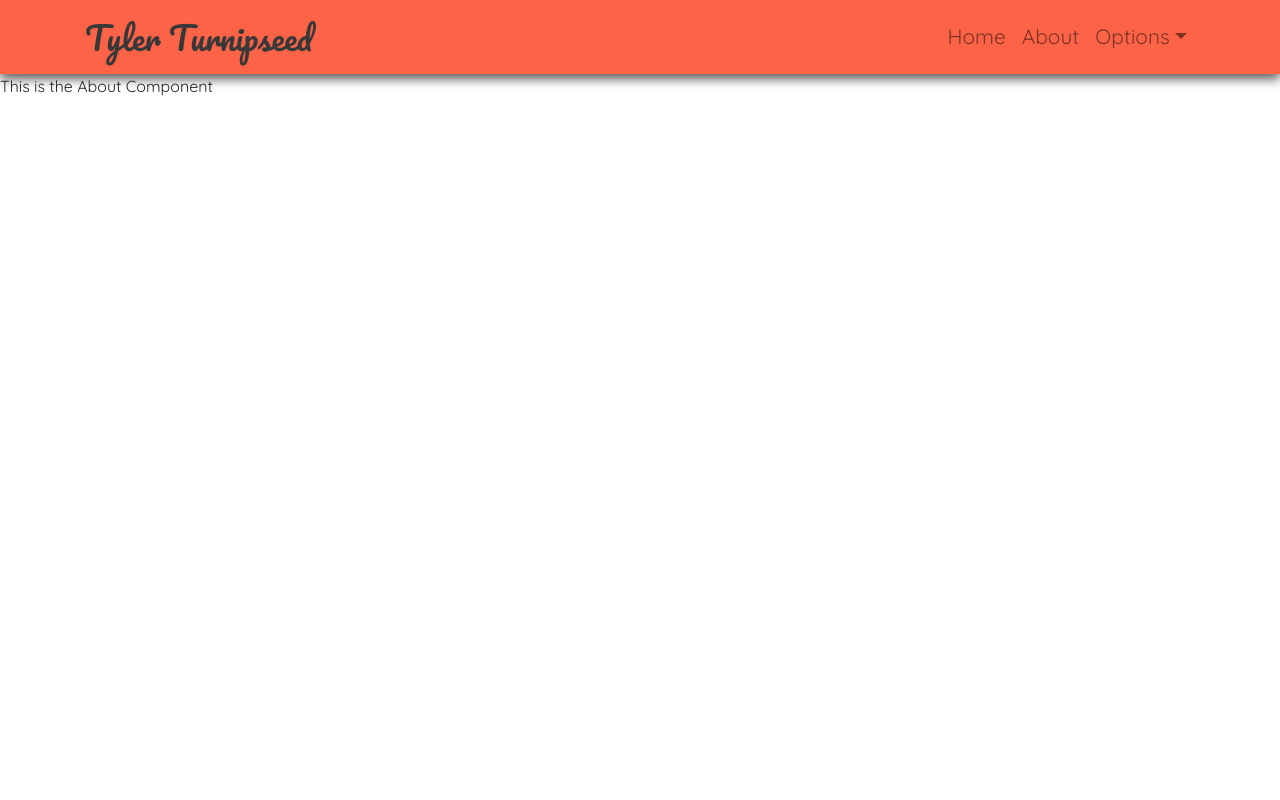
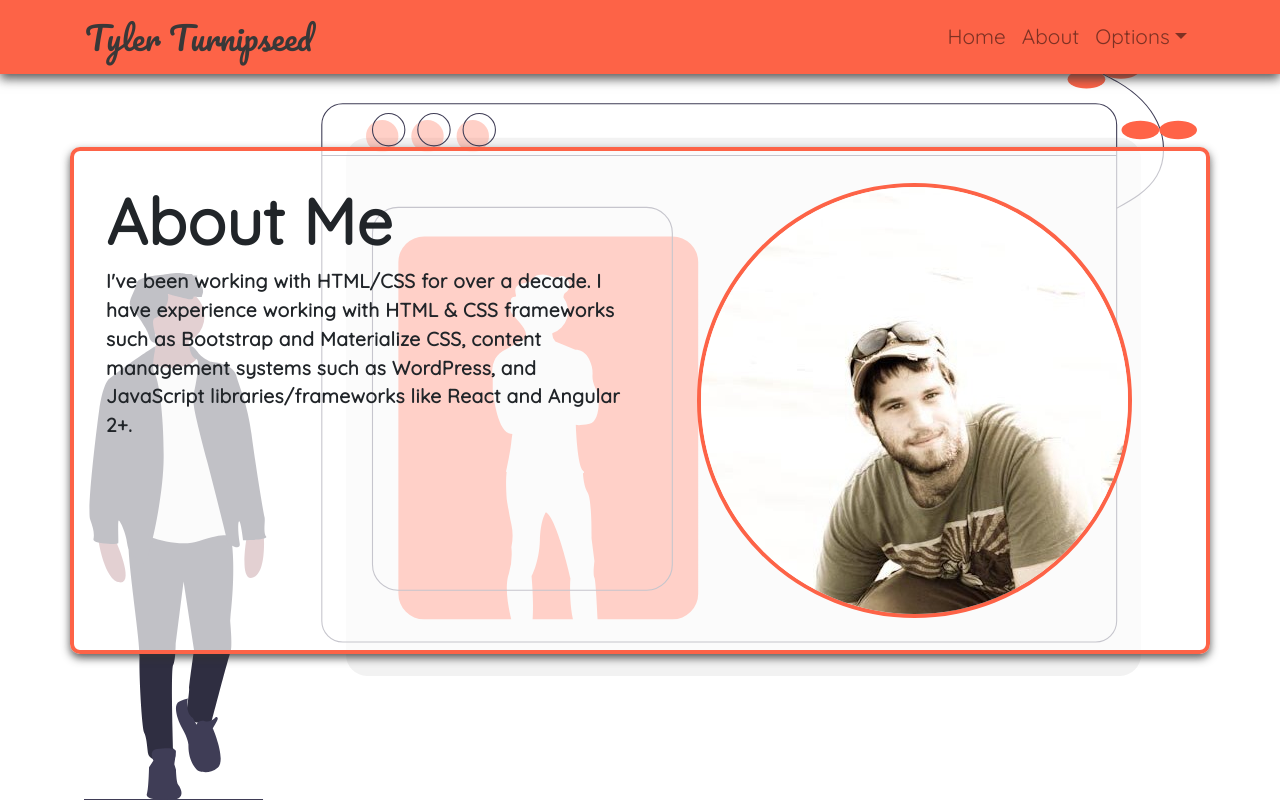
Before and after one commit to techturnip/react-portfolio, a React (Create React App) app: page /about in a window 1280 px wide. Built offline with nearby package versions, Linux system fonts and the light colour scheme.

Commit message:
imported _About.scss into App.scss, built out the About component, added me.jpg and about.svg, changed the homeSvg to display as background using inline styling, extracted the navigation style adjustments from Home and About components into a nav-adjust() sass mixin, refactored _Home.scss

```diff
--- a/src/App.scss
+++ b/src/App.scss
@@ -6,3 +6,4 @@
 // Components
 @import './components/Navigation/Navigation';
 @import './components/Home/Home';
+@import './components/About/About';
--- a/src/components/About/About.js
+++ b/src/components/About/About.js
@@ -1,7 +1,41 @@
 import React, { Component } from "react";
+import { Container, Row, Col } from "reactstrap";
+import aboutSvg from "./about.svg";
+import me from "./me.jpg";
+
+const bgStyle = {
+  backgroundImage: "url(" + aboutSvg + ")"
+};
 
 export default class About extends Component {
   render() {
-    return <div>This is the About Component</div>;
+    return (
+      <section style={bgStyle} className="about">
+        <Container>
+          <Row>
+            <Col />
+          </Row>
+          <Row>
+            <Col className="about-content-wrapper white-trans-box">
+              <Row>
+                <Col>
+                  <h2 className="about-title">About Me</h2>
+                  <p>
+                    I've been working with HTML/CSS for over a decade. I have
+                    experience working with HTML &amp; CSS frameworks such as
+                    Bootstrap and Materialize CSS, content management systems
+                    such as WordPress, and JavaScript libraries/frameworks like
+                    React and Angular 2+.
+                  </p>
+                </Col>
+                <Col className="d-flex justify-content-center align-items-center">
+                  <img className="about-img img-fluid img-circle" src={me} />
+                </Col>
+              </Row>
+            </Col>
+          </Row>
+        </Container>
+      </section>
+    );
   }
 }
--- /dev/null
+++ b/src/components/About/_About.scss
@@ -0,0 +1,29 @@
+.about {
+  @include nav-adjust;
+  @include flex-align(center, center);
+  background-position: bottom;
+  background-repeat: no-repeat;
+  background-size: contain;
+
+  .about-title {
+    @include resp-text(3.5rem, 3rem, 2rem);
+    font-size: 4rem;
+    font-weight: 600;
+  }
+
+  .about-content-wrapper {
+    font-size: 1.2rem;
+    padding: 2rem;
+    font-weight: 600;
+    letter-spacing: .025rem;
+
+    p {
+      padding: 0;
+      margin: 0;
+    }
+  }
+
+  .about-img {
+    border: solid 4px $color-primary-0;
+  }
+}
--- a/src/components/Home/Home.js
+++ b/src/components/Home/Home.js
@@ -1,6 +1,10 @@
 import React, { Component } from "react";
 import { Container, Row, Col } from "reactstrap";
 import homeSvg from "./home-bg.svg";
+
+const bgStyle = {
+  backgroundImage: "url(" + homeSvg + ")"
+};
 
 export default class Header extends Component {
   constructor(props) {
@@ -9,16 +13,13 @@ export default class Header extends Component {
 
   render() {
     return (
-      <header className="home text-dark">
+      <header style={bgStyle} className="home text-dark">
         <Container className="wrapper" fluid="true">
-          <div className="title-wrapper">
+          <div className="title-wrapper white-trans-box">
             <h1 className="title">Tyler Turnipseed</h1>
             <p className="subtitle">Web Developer</p>
           </div>
         </Container>
-        <div className="background">
-          <img src={homeSvg} />
-        </div>
       </header>
     );
   }
--- a/src/components/Home/_Home.scss
+++ b/src/components/Home/_Home.scss
@@ -1,9 +1,8 @@
 .home {
-  margin-top: -8vh;
-  position: relative;
-  width: 100%;
-  height: 100vh;
-  overflow: hidden;
+  @include nav-adjust;
+  background-position: bottom;
+  background-repeat: no-repeat;
+  background-size: contain;
 
   .wrapper {
     @include flex-align(center, center);
@@ -11,15 +10,14 @@
   }
 
   .title-wrapper {
-    @include flex-align(center, center, $wrap: wrap);
     color: $title-color;
+    padding: 2rem;
   }
 
   .title {
     @include resp-text(4rem, 3.5rem, 2.5rem);
     font-family: $title-font;
     font-size: 5rem;
-    width: 100%;
     text-align: center;
   }
 
@@ -27,22 +25,11 @@
     @include resp-text(3.5rem, 2.5rem, 1.5rem);
     font-size: 3.5rem;
     margin: 0;
-    width: 100%;
     text-align: center;
   }
 
-  .title,
-  .subtitle {
-    text-shadow: 0 4px 4px $shadow;
-  }
-
-  .background {
-    position: absolute;
-    // top: 50%;
-    bottom: 0;
-    left: 50%;
-    // margin-top: -377.61px;
-    margin-left: -538px;
-    z-index: -1;
-  }
+  // .title,
+  // .subtitle {
+  //   // text-shadow: 0 4px 4px $shadow;
+  // }
 }
--- a/src/scss/_base.scss
+++ b/src/scss/_base.scss
@@ -1,3 +1,16 @@
 body {
   font-family: $primary-font;
 }
+
+// White Trans Content Box
+.white-trans-box {
+  background: $white-trans;
+  box-shadow: 0 4px 8px $shadow;
+  border: solid 4px $color-primary-0;
+  border-radius: 10px;
+}
+
+// Circle images
+.img-circle {
+  border-radius: 100%;
+}
--- a/src/scss/_mixins.scss
+++ b/src/scss/_mixins.scss
@@ -5,13 +5,6 @@
   align-items: $align;
   flex-direction: $dir;
   flex-wrap: $wrap;
-}
-
-@mixin background($img, $size: 300px, $attach: fixed) {
-  background: $img;
-  background-attachment: $attach;
-  background-size: auto $size;
-
 }
 
 @mixin box-shadow($size: 5px, $blur: 10px) {
@@ -31,3 +24,10 @@
     font-size: $sm-font;
   }
 }
+
+@mixin nav-adjust() {
+  height: 100vh;
+  margin-top: -$nav-height;
+  overflow: hidden;
+  width: 100%;
+}
--- a/src/scss/_variables.scss
+++ b/src/scss/_variables.scss
@@ -35,6 +35,7 @@ $raisin-black: rgb(31, 36, 39);
 $raisin-black-trans: rgba(34, 34, 34, .8);
 $onyx: #393838;
 $white: #ececec;
+$white-trans: rgba(255, 255, 255, 0.7);
 $black: #000;
 $shadow: rgba(51, 51, 51, .8);
 
@@ -49,6 +50,10 @@ $nav-text-color: $dark-text;
 // Home Colors
 $title-color: $dark-text;
 
+// Layout variables
+// Navigation
+$nav-height: 74px;
+
 // Media Variables
 $break-sm: 'only screen and (max-width: 768px)';
 $break-md: 'only screen and (max-width: 992px)';
```
Also changed, not shown: src/components/About/about.svg (added), src/components/About/me.jpg (added).
